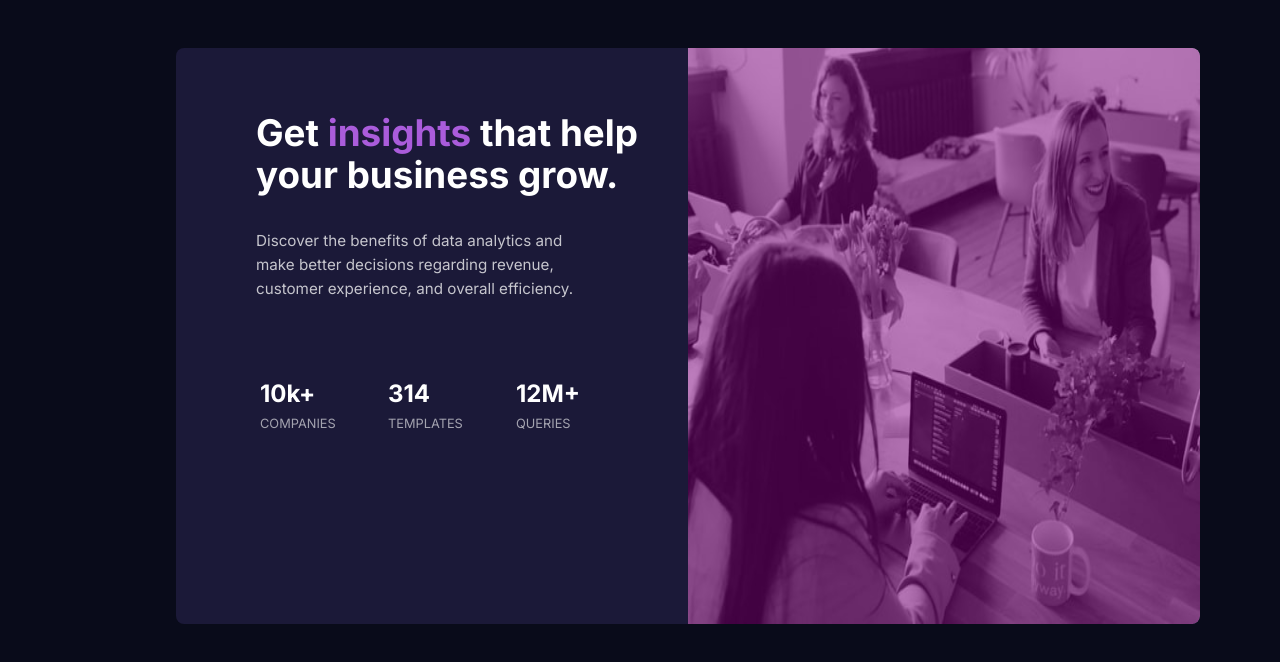
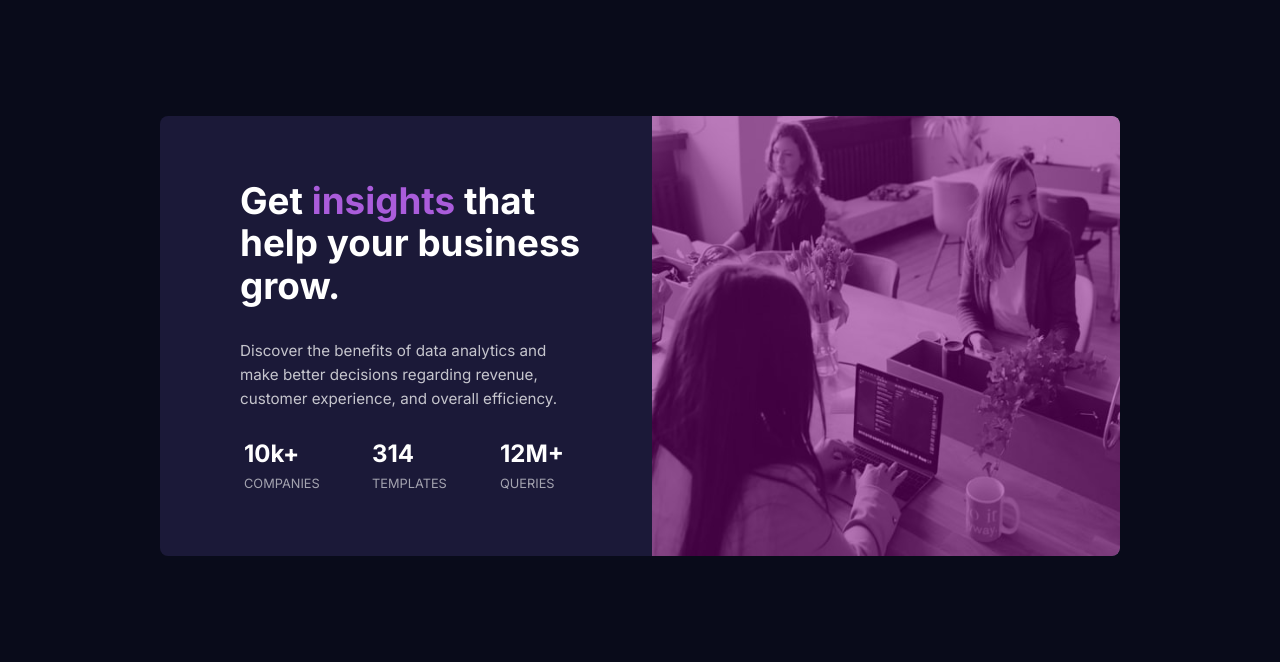
Before and after one commit to Ghm84/stats-preview-card, a plain HTML site: page index.html in a window 1280 px wide. Drawn offline with Linux system fonts and the light colour scheme.

Commit message:
Update style.css

```diff
--- a/style.css
+++ b/style.css
@@ -8,7 +8,8 @@ body {
     overflow: auto;
     font-family: "Inter", "Lexend Deca";
     padding: 1rem;
-    margin-left: 5rem;
+    margin-top: 1rem;
+    margin-left: 6rem;
 }
 
 .card {
@@ -16,10 +17,10 @@ body {
     display: flex;
     position: fixed;
     max-width: 100%;
-    width: 80%;
-    height: 72%;
-    margin-top: 40rem;
-    margin-left: 5rem;
+    width: 75%;
+    height: 55%;
+    margin-top: 38rem;
+    margin-left: 3rem;
     border-radius: 0.5rem;
 }
 
@@ -73,10 +74,9 @@ p {
     display: flex;
     flex-direction: row;
     position: absolute;
-    margin-top: 19.5rem;
+    margin-top: 19rem;
     margin-left: 4rem;
     margin-bottom: 0;
-    padding: 0;
 }
 
 h2 {
```
